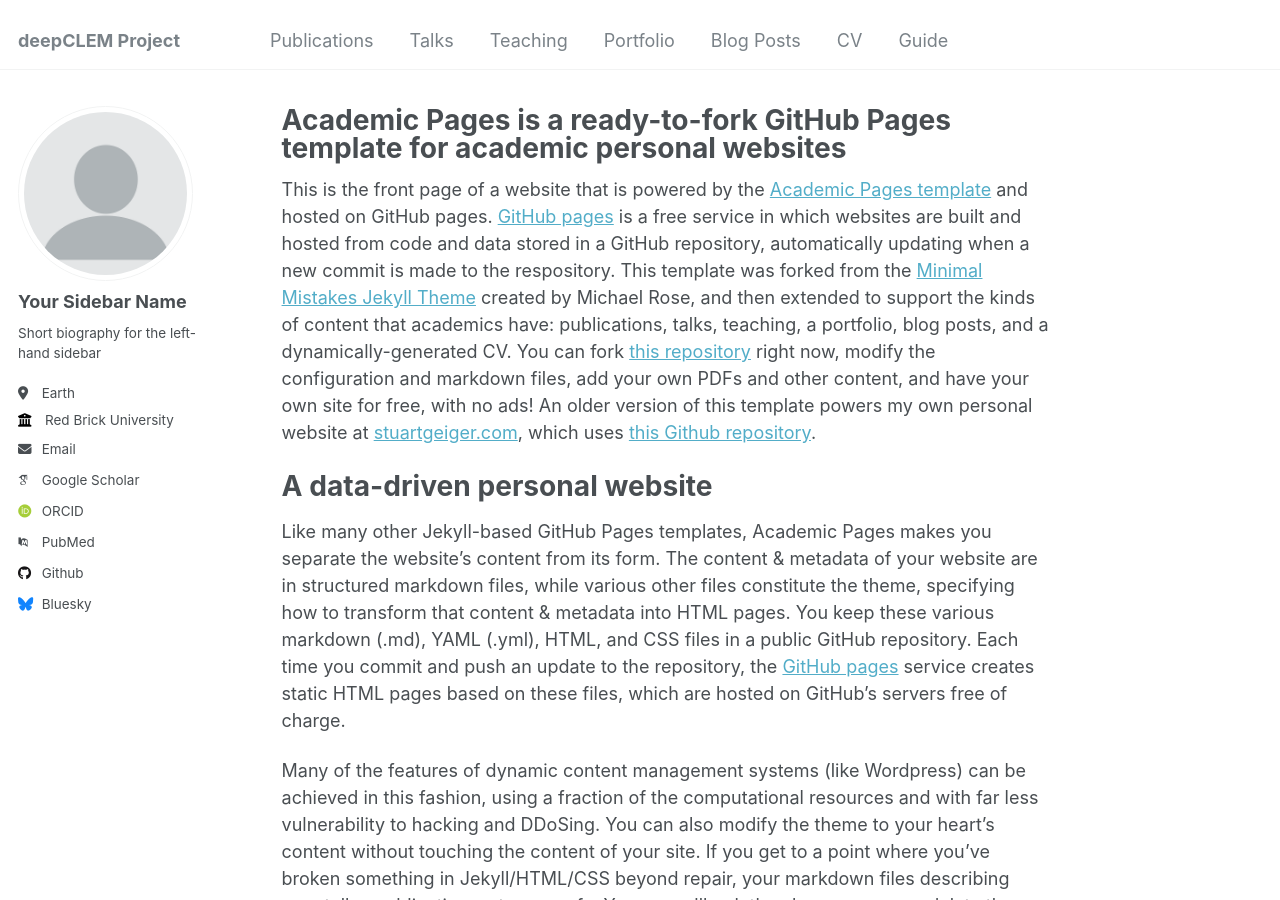
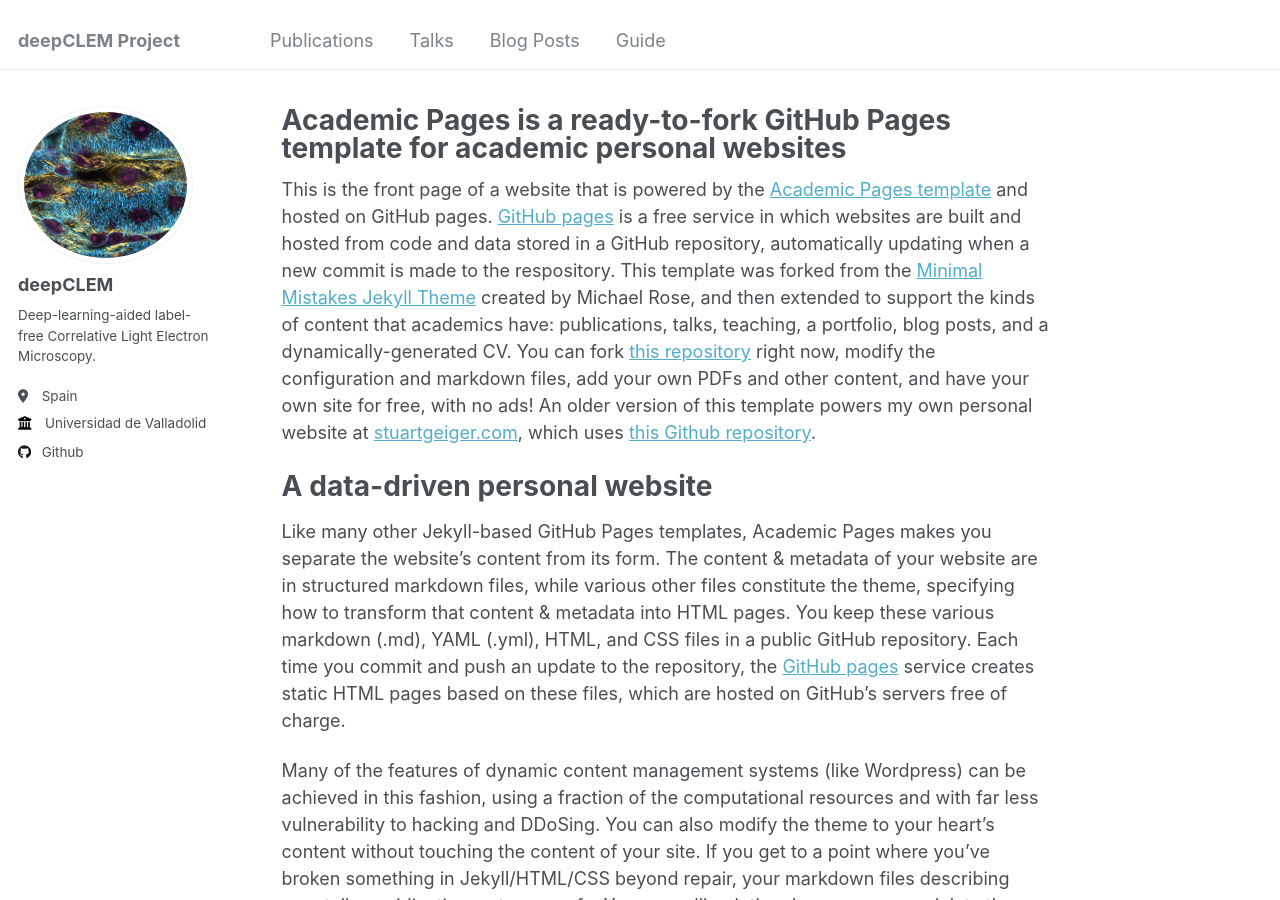
Before and after one commit to deepCLEM/deepCLEM_v0.github.io, a Jekyll site: the page built from _pages/about.md, in a window 1280 px wide and 900 px high. Built offline with Jekyll 4.4.1, drawn with Linux system fonts in a browser that asks for light colours; some web fonts are replaced.

Commit message:
site-wide configuration

```diff
--- a/_config.yml
+++ b/_config.yml
@@ -21,34 +21,34 @@ repository               : "deepCLEM/deepCLEM.github.io"
 #               Additional customization can be done by editing /_includes/author-profile.html
 author:
   # Biographic information
-  avatar           : "profile.png"
-  name             : "Your Sidebar Name"
+  avatar           : "deepCLEM_profile.png"
+  name             : "deepCLEM"
   pronouns         : # example: "she/her"
-  bio              : "Short biography for the left-hand sidebar"
-  location         : "Earth"
-  employer         : "Red Brick University"
+  bio              : "Deep-learning-aided label-free Correlative Light Electron Microscopy."
+  location         : "Spain"
+  employer         : "Universidad de Valladolid"
   uri              : # URL
-  email            : "none@example.org"
+  email            : #"none@example.org"
 
   # Academic websites
   arxiv            : # URL - Update with the correct link to your profile
-  googlescholar    : "https://scholar.google.com/citations?user=PS_CX0AAAAAJ"
+  googlescholar    : #"https://scholar.google.com/citations?user=PS_CX0AAAAAJ"
   impactstory      : # URL
-  orcid            : "http://orcid.org/yourorcidurl"
+  orcid            : #"http://orcid.org/yourorcidurl"
   semantic         : # URL
-  pubmed           : "https://www.ncbi.nlm.nih.gov/pubmed/?term=john+snow"
+  pubmed           : #"https://www.ncbi.nlm.nih.gov/pubmed/?term=john+snow"
   researchgate     : # URL
 
   # Repositories and software development
   bitbucket        : # Username - Update with your username on the site
   codepen          : # Username
   dribbble         : # Username
-  github           : "academicpages"
+  github           : "deepCLEM"
   kaggle           : # Username
   stackoverflow    : # User number or user number and name (i.e., use "1" or "1/jeff-atwood")
 
   # Social media
-  bluesky          : "bsky.app" # Replace this with you Bluesky username
+  bluesky          : #"bsky.app" # Replace this with you Bluesky username
   facebook         : # Username
   flickr           : # Username
   foursquare       : # Username
```
Also changed, not shown: _data/navigation.yml (+6 -6 lines).
